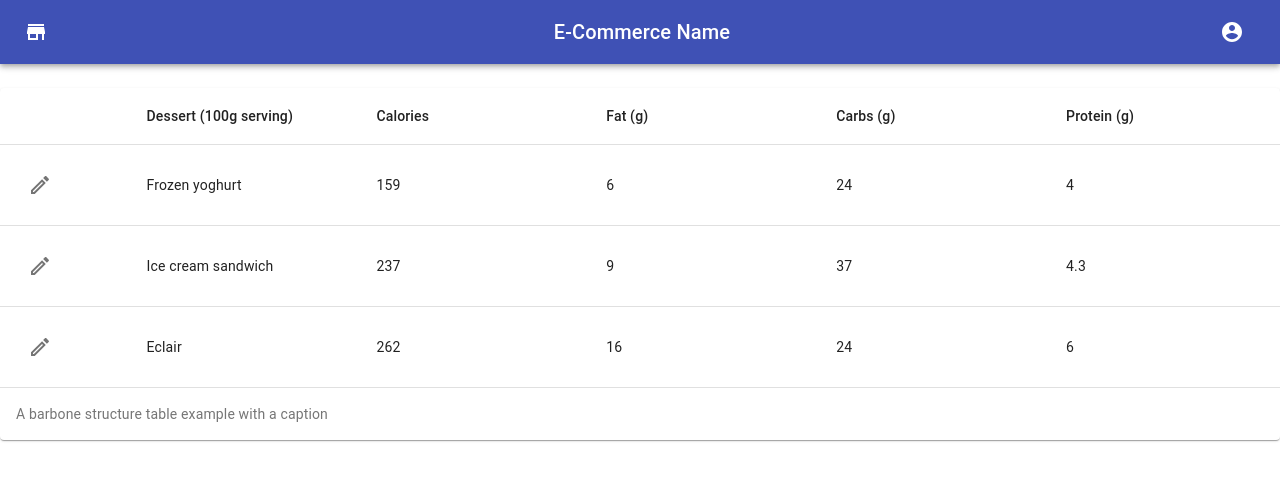
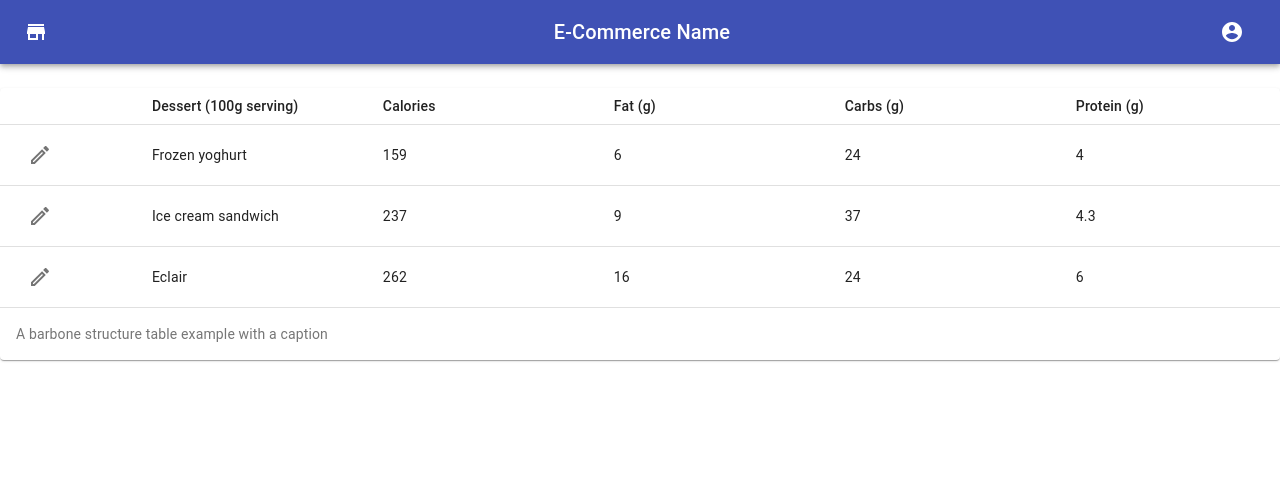
Before and after one commit to msymbolEJA/frontend-textile, a React (Create React App) app: page /orders in a window 1280 px wide. Shown: the top 480 px of the page. Built offline with nearby package versions, Linux system fonts and the light colour scheme.

Commit message:
edited height of row

```diff
--- a/src/components/orders/Orders.js
+++ b/src/components/orders/Orders.js
@@ -117,7 +117,7 @@ function Orders() {
 
   return (
     <Paper className={classes.root}>
-      <Table className={classes.table} aria-label="caption table">
+      <Table className={classes.table} aria-label="caption table" size="small">
         <caption>A barbone structure table example with a caption</caption>
         <TableHead>
           <TableRow>
--- a/src/components/orders/new/Table.js
+++ b/src/components/orders/new/Table.js
@@ -109,7 +109,7 @@ function Orders({ list }) {
 
   return (
     <Paper className={classes.root}>
-      <Table className={classes.table} aria-label="caption table">
+      <Table className={classes.table} aria-label="caption table" size="small">
         <caption>A barbone structure table example with a caption</caption>
         <TableHead>
           <TableRow>
```
